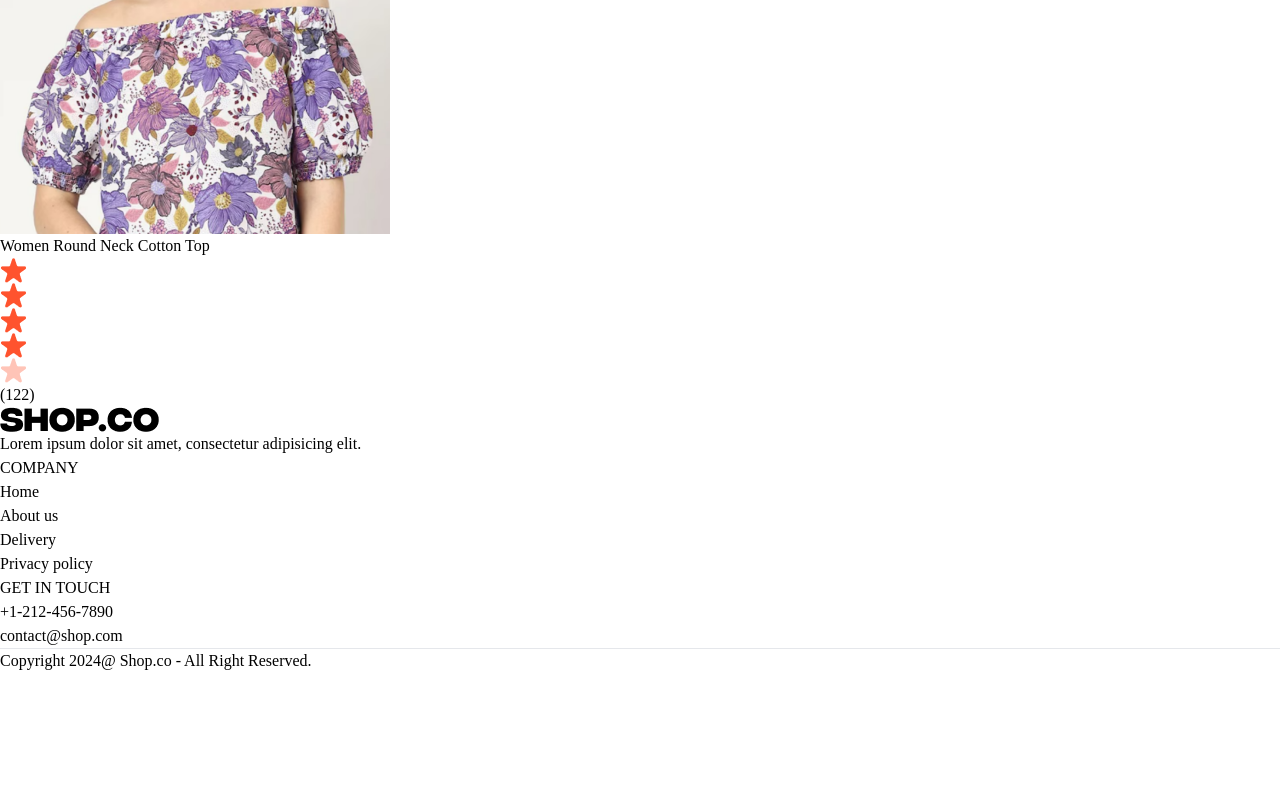
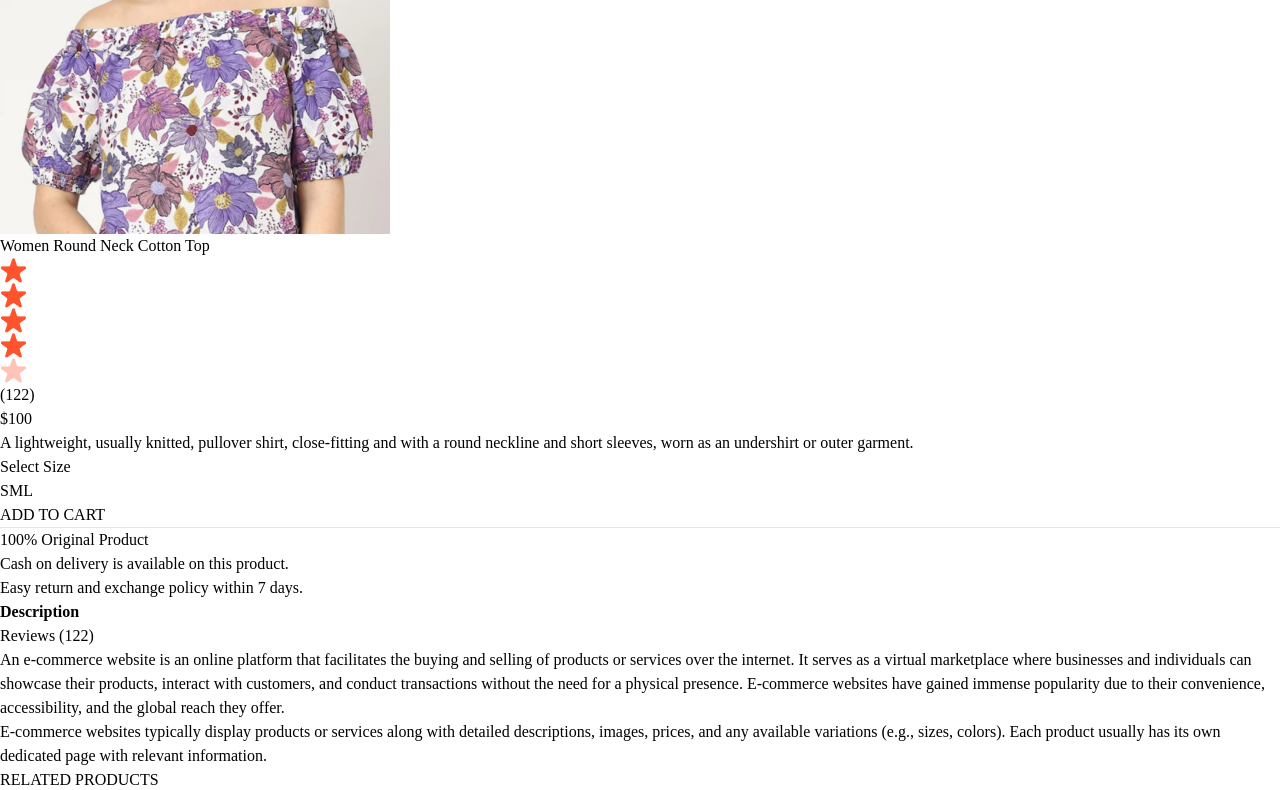
Before and after one commit to jlrrdev/PB-OUT24-Joao-Lucas-Desafio3, a React (Vite) app in the folder frontend/: page /product/aaaaa in a window 1280 px wide. Shown: the part 1331-2121 px from the top of the page. Before the commit the page ends 2004 px from the top, so only its background shows below. Built offline with nearby package versions, Linux system fonts and the light colour scheme; a web font is replaced by a local one.

Commit message:
Finalizando pagina de produto

```diff
--- /dev/null
+++ b/frontend/src/components/RelatedProducts.jsx
@@ -0,0 +1,42 @@
+import React, { useContext, useEffect, useState } from 'react'
+import { ShopContext } from '../context/ShopContext'
+import Title from './Title';
+import ProductItem from './ProductItem';
+
+const RelatedProducts = ({category,subCategory}) => {
+
+    const {products} = useContext(ShopContext);
+    const [related,setRelated] = useState([]);
+
+    useEffect(()=>{
+
+        if(products.length > 0){
+
+            let productsCopy = products.slice();
+
+            productsCopy = productsCopy.filter((item)=>category === item.category)
+            productsCopy = productsCopy.filter((item)=> subCategory === item.subCategory);
+
+            setRelated(productsCopy.slice(0,5));
+
+        }
+
+    },[products])
+
+  return (
+    <div className='my-24'>
+        <div className='text-center text-3x1 py-2'>
+            <Title text1={'RELATED'} text2={'PRODUCTS'}/>
+        </div>
+
+        <div className='grid grid-cols-2 sm:grid-cols-3 md:grid-cols-4 lg:grid-cols-5 gap-4 gap-y-6'>
+            {related.map((item,index)=>(
+                <ProductItem key={index} id={item._id} image={item.image} name={item.name} price={item.price}/>
+            ))}
+        </div>
+
+    </div>
+  )
+}
+
+export default RelatedProducts
--- a/frontend/src/index.css
+++ b/frontend/src/index.css
@@ -17,6 +17,10 @@
     font-style: normal;
 }
 
+::-webkit-scrollbar{
+    display: none;
+}
+
 @media (max-width:640px) {
     a.active{
     background-color: black;
--- a/frontend/src/pages/Product.jsx
+++ b/frontend/src/pages/Product.jsx
@@ -2,13 +2,15 @@
 import { useParams } from 'react-router-dom'
 import { ShopContext } from '../context/ShopContext';
 import { assets } from '../assets/assets';
+import RelatedProducts from '../components/RelatedProducts';
 
 const Product = () => {
 
   const {productId} = useParams();
-  const {products} = useContext(ShopContext);
+  const {products,currency} = useContext(ShopContext);
   const [productData,setProductData] = useState(false);
   const [image,setImage] = useState('');
+  const [size,setSize] = useState('');
 
   const fetchProductData = async () => {
 
@@ -60,10 +62,42 @@
                 <img src={assets.star_dull_icon} alt="" className="w-3 5" />
                 <p className='pl-2'>(122)</p>
               </div>
-              <p></p>
+              <p className='mt-5 text-3x1 font-medium'>{currency}{productData.price}</p>
+              <p className='mt-5 text-gray-500 md:w-4/5'>{productData.description}</p>
+              <div className='flex flex-col gap-4 my-8'>
+                <p>Select Size</p>
+                <div className='flex gap-2'>
+                  {productData.sizes.map((item,index)=>(
+                    <button onClick={()=>setSize(item)} className={`border py-2 px-4 bg-gray-100 ${item === size ? 'border-orange-500' : ''}`} key={index}>{item}</button>
+                  ))}
+                </div>
+              </div>
+              <button className='bg-black text-white px-8 py-3 text-sm active:bg-gray-700'>ADD TO CART</button>
+              <hr className='mt-8 sm:w-4/5' />
+              <div className='text-sm text-gray-500 mt-5 flex flex-col gap-1'>
+                <p>100% Original Product</p>
+                <p>Cash on delivery is available on this product.</p>
+                <p>Easy return and exchange policy within 7 days.</p>
+              </div>
             </div>
+      </div>
 
+      {/* Description & Review Section */}
+
+      <div className='mt-20'>
+        <div className='flex'>
+          <b className='border px-5 py-3 text-sm'>Description</b>
+          <p className='border px-5 py-3 text-sm'>Reviews (122)</p>
+        </div>
+        <div className='flex flex-col gap-4 border px-6 py-6 text-sm text-gray-500'>
+          <p>An e-commerce website is an online platform that facilitates the buying and selling of products or services over the internet. It serves as a virtual marketplace where businesses and individuals can showcase their products, interact with customers, and conduct transactions without the need for a physical presence. E-commerce websites have gained immense popularity due to their convenience, accessibility, and the global reach they offer.</p>
+          <p>E-commerce websites typically display products or services along with detailed descriptions, images, prices, and any available variations (e.g., sizes, colors). Each product usually has its own dedicated page with relevant information.</p>
+        </div>
       </div>
+
+      {/* Display Related Products */}
+
+      <RelatedProducts category={productData.category} subCategory={productData.subCategory}/>
 
     </div>
   ) : <div className='opacity-0'></div>
```
